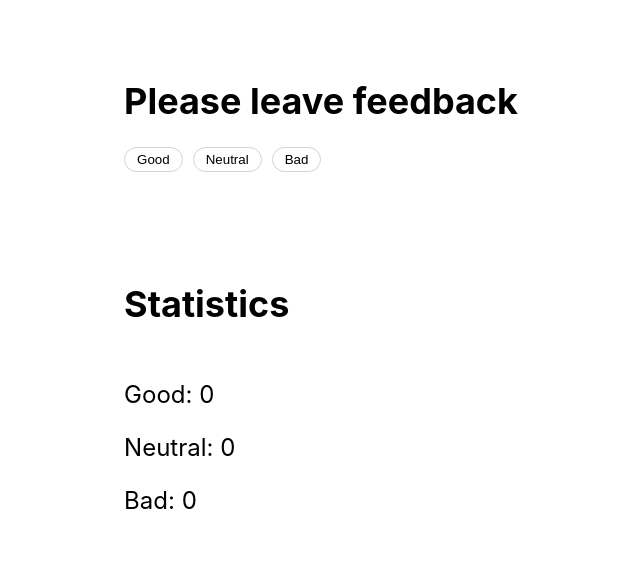
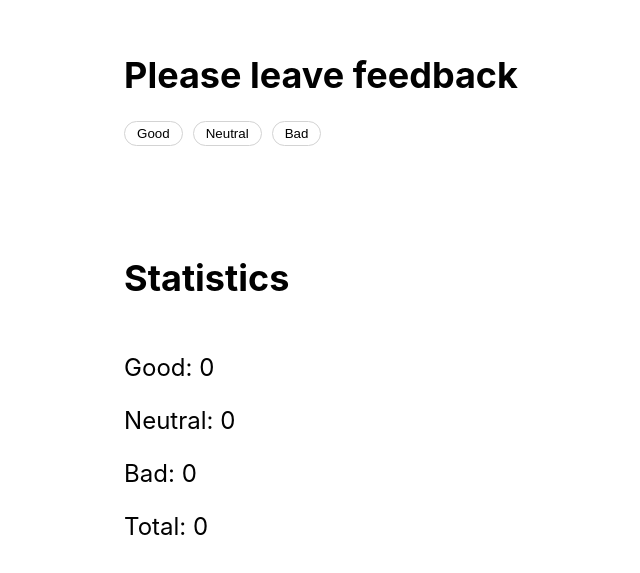
Before and after one commit to olhabahaieva/goit-react-hw-02-feedback, a React (Create React App) app: page / in a window 1280 px wide. Shown: the part 103-676 px from the top of the page, without its empty margins (319-959 px from the left). Built offline with nearby package versions, Linux system fonts and the light colour scheme.

Commit message:
added total

```diff
--- a/src/components/Feedback/Feedback.jsx
+++ b/src/components/Feedback/Feedback.jsx
@@ -6,13 +6,20 @@ class Feedback extends Component {
     good: 0,
     neutral: 0,
     bad: 0,
+    total: 0,
   };
 
   handleClick = (e) => {
     const buttonName = e.target.name;
     this.setState((prevState) => ({
-        [buttonName]: prevState[buttonName] + 1
-      }));
+      [buttonName]: prevState[buttonName] + 1,
+    }), this.countTotalFeedback);
+  };
+
+  countTotalFeedback = () => {
+    const { good, neutral, bad } = this.state;
+    const total = good + neutral + bad;
+    this.setState({ total });
   };
 
   render() {
@@ -52,6 +59,7 @@ class Feedback extends Component {
             <p className={css.text}>Good: {this.state.good}</p>
             <p className={css.text}>Neutral: {this.state.neutral}</p>
             <p className={css.text}>Bad: {this.state.bad}</p>
+            <p className={css.text}>Total: {this.state.total}</p>
           </div>
         </div>
       </>
--- a/src/components/Feedback/Feedback.module.css
+++ b/src/components/Feedback/Feedback.module.css
@@ -1,3 +1,4 @@
+/*main block*/
 .feedback{
     display: flex;
     flex-direction: column;
@@ -7,6 +8,8 @@
     font-size: 36px;
 }
 
+
+/*button*/
 .buttonContainer{
     display:flex;
     gap: 10px;
@@ -25,6 +28,8 @@
     color: white;
 }
 
+
+/*Stats block*/
 .stats{
     margin-top: 80px;
 }
```
